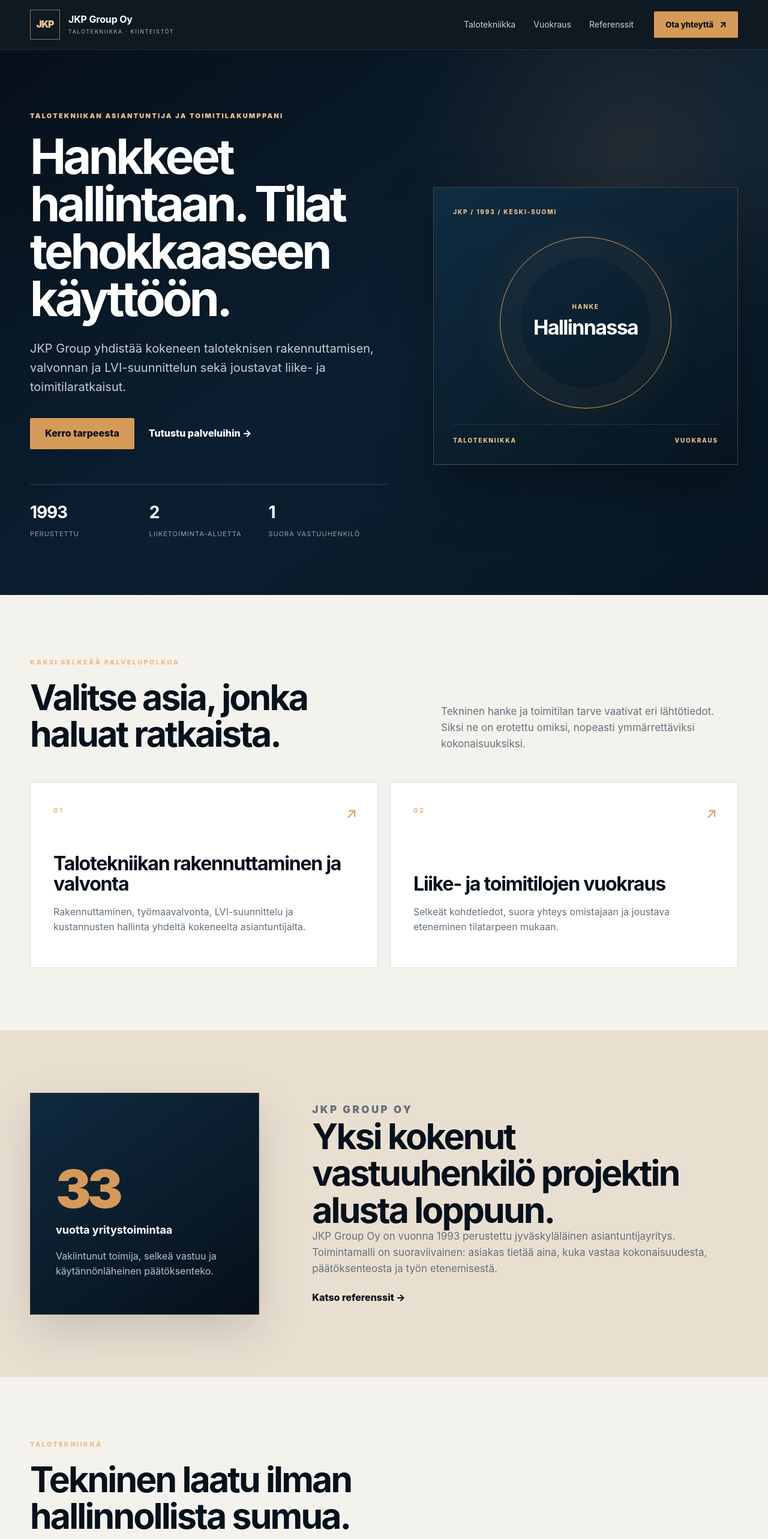
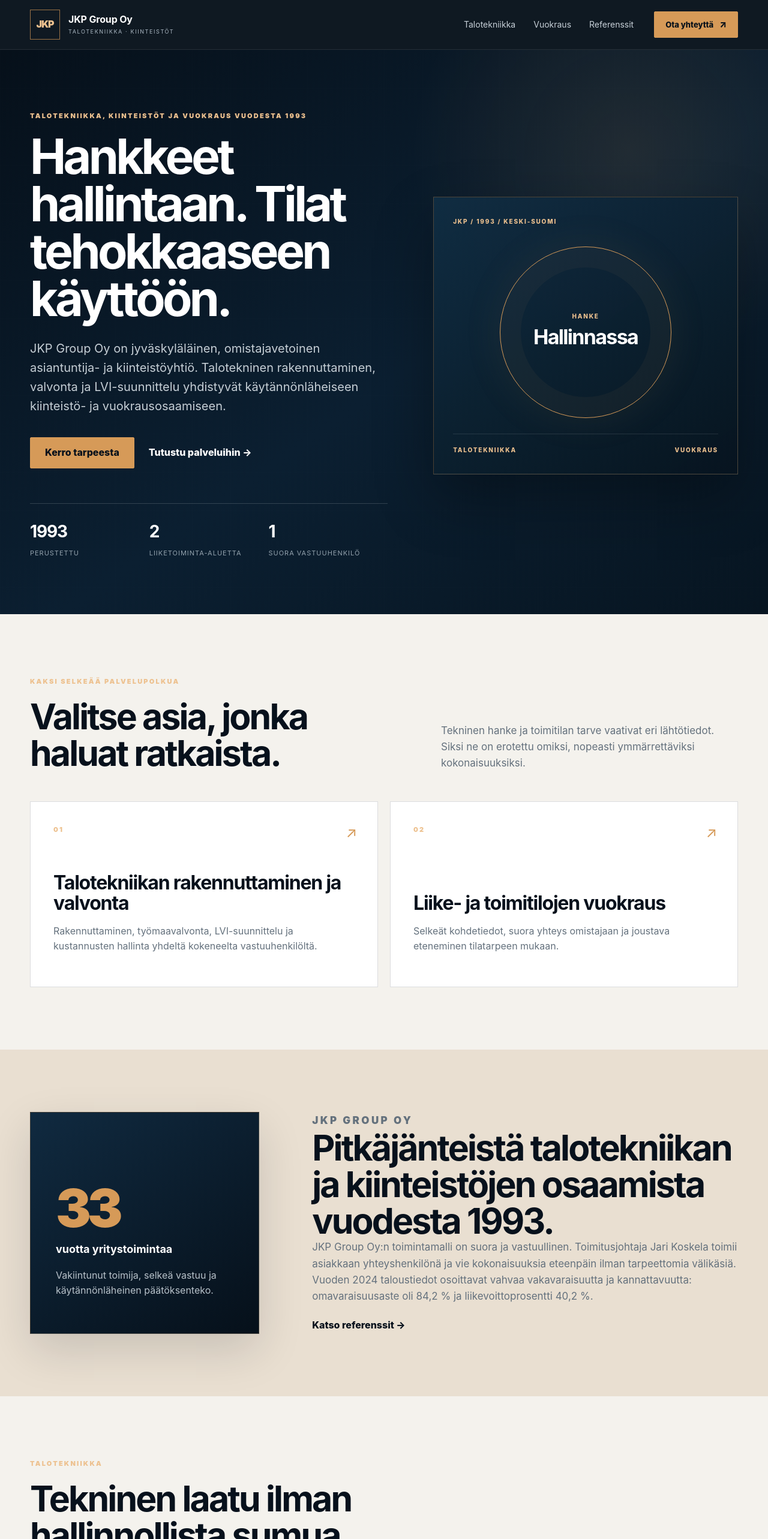
Before and after one commit to Jambovisuaalit/jkp-group-website, a Next.js app: page / in a window 1280 px wide. Shown: the top 2566 px of the page at 60% size. Built offline with nearby package versions, Linux system fonts and the light colour scheme; no server answers; the database is empty.

Commit message:
content: strengthen JKP company facts and positioning

```diff
--- a/content/defaults.ts
+++ b/content/defaults.ts
@@ -40,27 +40,27 @@
   company: {
     name: "JKP Group Oy",
     email: "jari.koskela@jkpgroup.fi",
-    phone: "",
+    phone: "+358 50 068 9855",
     area: "Jyväskylä ja Keski-Suomi",
   },
   hero: {
-    eyebrow: "Talotekniikan asiantuntija ja toimitilakumppani",
+    eyebrow: "Talotekniikka, kiinteistöt ja vuokraus vuodesta 1993",
     title: "Hankkeet hallintaan. Tilat tehokkaaseen käyttöön.",
     lead:
-      "JKP Group yhdistää kokeneen taloteknisen rakennuttamisen, valvonnan ja LVI-suunnittelun sekä joustavat liike- ja toimitilaratkaisut.",
+      "JKP Group Oy on jyväskyläläinen, omistajavetoinen asiantuntija- ja kiinteistöyhtiö. Talotekninen rakennuttaminen, valvonta ja LVI-suunnittelu yhdistyvät käytännönläheiseen kiinteistö- ja vuokrausosaamiseen.",
     imageUrl: "",
   },
   about: {
-    title: "Yksi kokenut vastuuhenkilö projektin alusta loppuun.",
+    title: "Pitkäjänteistä talotekniikan ja kiinteistöjen osaamista vuodesta 1993.",
     body:
-      "JKP Group Oy on vuonna 1993 perustettu jyväskyläläinen asiantuntijayritys. Toimintamalli on suoraviivainen: asiakas tietää aina, kuka vastaa kokonaisuudesta, päätöksenteosta ja työn etenemisestä.",
+      "JKP Group Oy:n toimintamalli on suora ja vastuullinen. Toimitusjohtaja Jari Koskela toimii asiakkaan yhteyshenkilönä ja vie kokonaisuuksia eteenpäin ilman tarpeettomia välikäsiä. Vuoden 2024 taloustiedot osoittavat vahvaa vakavaraisuutta ja kannattavuutta: omavaraisuusaste oli 84,2 % ja liikevoittoprosentti 40,2 %.",
   },
   businessAreas: [
     {
       slug: "talotekniikka",
       title: "Talotekniikan rakennuttaminen ja valvonta",
       summary:
-        "Rakennuttaminen, työmaavalvonta, LVI-suunnittelu ja kustannusten hallinta yhdeltä kokeneelta asiantuntijalta.",
+        "Rakennuttaminen, työmaavalvonta, LVI-suunnittelu ja kustannusten hallinta yhdeltä kokeneelta vastuuhenkilöltä.",
     },
     {
       slug: "vuokraus",
@@ -99,6 +99,6 @@
   contact: {
     title: "Kerro hankkeesta tai tilatarpeesta.",
     body:
-      "Lähetä lyhyt kuvaus tilanteesta. Saat suoran vastauksen ilman monimutkaista myyntiprosessia.",
+      "Ota suoraan yhteyttä Jari Koskelaan. Lähetä lyhyt kuvaus tilanteesta, niin saat vastauksen ilman monimutkaista myyntiprosessia.",
   },
 };
```
